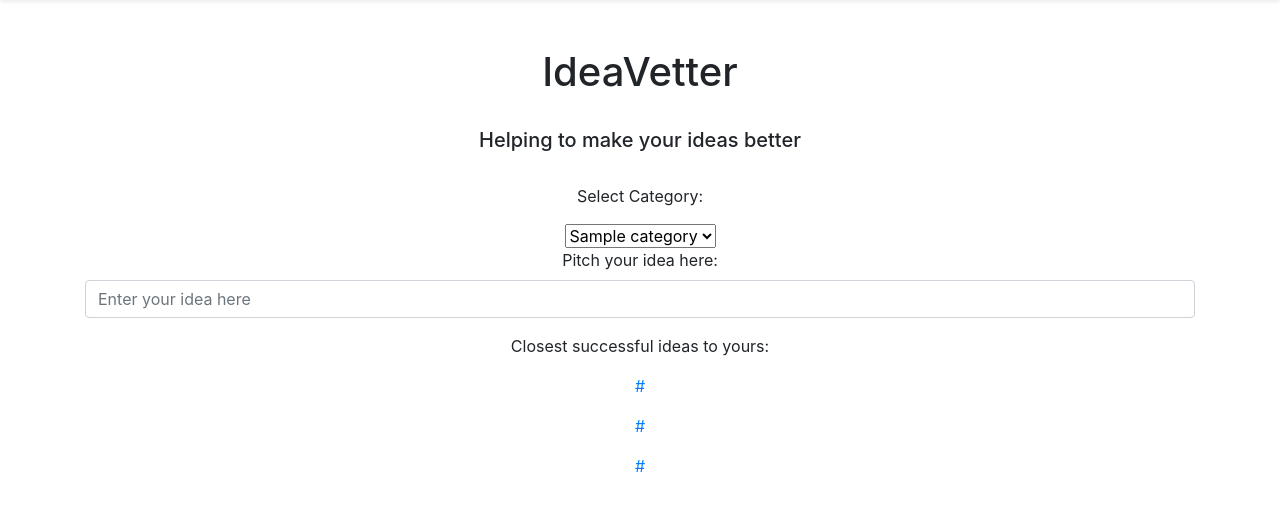
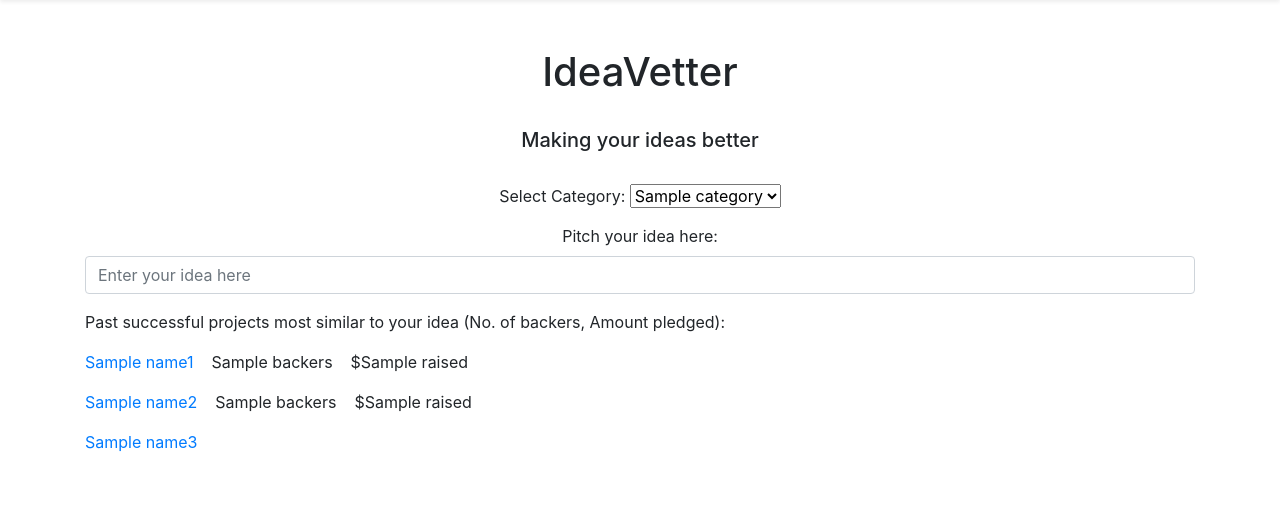
Before and after one commit to ChevyWilliams/insight, a Flask app: template myinsightapp/templates/output.html in a window 1280 px wide. Shown: the part 56-567 px from the top of the page. Run offline with Flask 2, Linux system fonts and the light colour scheme; the template is opened without the code that fills it: most values are stand-ins (such as "Sample title", 1, 10 or a date in 2020); some libraries are stand-ins or nearby versions.

Commit message:
Add to app output, normalize model

```diff
--- /dev/null
+++ b/myinsightapp/app.py
@@ -0,0 +1,111 @@
+from flask import Flask, request, flash, render_template
+from wtforms import Form, TextField, TextAreaField, validators, StringField, SubmitField, HiddenField
+import pandas as pd
+import sim_tool as st
+
+
+app = Flask(__name__)
+# app.config.from_object('yourapplication.default_settings')
+# app.config.from_envvar('YOURAPPLICATION_SETTINGS')
+
+# Home Page
+@app.route('/', methods=['GET', 'POST'])
+def index():
+    categories = ['Art/Visual Art/Photography', 'Books/Zine/Print', 'Crafts/Textiles', 'Design/Architecture', 'Equipment/Tools/DIY', 'Fashion/Apparel', 'Food/Beverage', 'Games/Gaming', 'Media', 'Music', 'Performance Art', 'Spaces/Places/Events', 'Tech/Web', 'TV/Film/Webseries', 'Other']
+    return render_template("home.html", categories=categories)
+
+
+@app.route('/pitchidea', methods=['POST'])
+def ideavetter():
+    if request.method == 'POST':
+        selection = request.form['selection']
+
+        for aKey in request.form:
+            if aKey == 'pitch':
+                text = request.form[aKey]
+        # text = request.form('pitch')
+        print(request.form['pitch'])
+        print(text)
+
+        if selection == 'Art/Visual Art/Photography':
+            df = pd.read_pickle('df_art.pkl')
+        elif selection == 'Books/Zine/Print':
+            df = pd.read_pickle('df_book.pkl')
+        elif selection == 'Crafts/Textiles':
+            df = pd.read_pickle('df_craft.pkl')
+        elif selection == 'Design/Architecture':
+            df = pd.read_pickle('df_design.pkl')
+        elif selection == 'Equipment/Tools/DIY':
+            df = pd.read_pickle('df_diy.pkl')
+        elif selection == 'Fashion/Apparel':
+            df = pd.read_pickle('df_fashion.pkl')
+        elif selection == 'Food/Beverage':
+            df = pd.read_pickle('df_food.pkl')
+        elif selection == 'Games/Gaming':
+            df = pd.read_pickle('df_games.pkl')
+        elif selection == 'Media':
+            df = pd.read_pickle('df_media.pkl')
+        elif selection == 'Music':
+            df = pd.read_pickle('df_music.pkl')
+        elif selection == 'Performance Art':
+            df = pd.read_pickle('df_perform.pkl')
+        elif selection == 'Spaces/Places/Events':
+            df = pd.read_pickle('df_events.pkl')
+        elif selection == 'Tech/Web':
+            df = pd.read_pickle('df_tech.pkl')
+        elif selection == 'TV/Film/Webseries':
+            df = pd.read_pickle('df_film.pkl')
+        else:
+            df = pd.read_pickle('df_other.pkl')
+
+
+        # df = st.load_data()
+        emb_model = st.load_model()
+
+
+    # clean and tokenize user input
+        clean_input = st.stripper(text)
+
+    # get vectors for input text
+#     input_vecs = get_vectors(clean_input)
+
+    # calculate WMD distance
+        df['distance'] = 0
+        for n in range(len(df)):
+            distance = emb_model.wmdistance(clean_input, df.loc[n,'stripblurb'])
+            df.loc[n,'distance'] = distance
+        # input_list = []
+        # for i in df['stripblurb']:
+        #     distance = emb_model.wmdistance(clean_input, i)
+        #     input_list.append(distance)
+
+
+    # add input_veclist to df
+        # df['distance'] = input_list
+
+    # sort dataframe in ascending order by distance
+        df.sort_values(by=['distance'])
+
+    # return url for top 3 rows
+        for i in df['state']:
+            if i == 'successful':
+                output_url1 = df.loc[0,'urls.web.project']
+                output_url2 = df.loc[1,'urls.web.project']
+                output_url3 = df.loc[2,'urls.web.project']
+                name1 = df.loc[0,'name']
+                name2 = df.loc[1,'name']
+                name3 = df.loc[2,'name']
+                backers1 = df.loc[0, 'backers_count']
+                backers2 = df.loc[1, 'backers_count']
+                backers3 = df.loc[2, 'backers_count']
+                pledged1 = int(df.loc[0, 'pledged'])
+                pledged2 = int(df.loc[1, 'pledged'])
+                pledged3 = int(df.loc[2, 'pledged'])
+
+    # return print(results)
+    return render_template("output.html", output_url1=output_url1, output_url2=output_url2, output_url3=output_url3, name1=name1, name2=name2, name3=name3, backers1=backers1, backers2=backers2, backers3=backers3, pledged1=pledged1, pledged2=pledged2, pledged3=pledged3)
+
+
+
+if __name__ == '__main__':
+    app.run(debug=True)
--- a/myinsightapp/templates/home.html
+++ b/myinsightapp/templates/home.html
@@ -61,7 +61,7 @@
       <h1 class="jumbotron-heading" align="center">IdeaVetter</h1>
 
 	<br>
-	<h5 class="jumbotron-heading" align="center">Helping to make your ideas better</h5>
+	<h5 class="jumbotron-heading" align="center">Making your ideas better</h5>
 	<br>
 
 <div class="container text-center ">
@@ -86,7 +86,8 @@
               <option value="bras">Other </option> -->
           {% endfor %}
           </select>
-        </div>
+        </p>
+      </div>
 
       <div class="form-group">
             <label for="idea">Pitch your idea here:</label>
--- a/myinsightapp/templates/output.html
+++ b/myinsightapp/templates/output.html
@@ -61,24 +61,23 @@
       <h1 class="jumbotron-heading" align="center">IdeaVetter</h1>
 
 	<br>
-	<h5 class="jumbotron-heading" align="center">Helping to make your ideas better</h5>
+	<h5 class="jumbotron-heading" align="center">Making your ideas better</h5>
 	<br>
 
 
 <div class="container text-center ">
   <form id = "input_data" action = "/pitchidea" method="POST">
     <div class="dropdown">
-      <p> Select Category: </p>
+      <p> Select Category:
         <select id = "customDropdown" name="selection">
           {% for category in categories %}
               <option value="{{category}}">{{category}}</option>
 
             {% endfor %}
           </select>
+        </p>
       </div>
-  </form>
 
-  <form id = "enter_idea" action="/pitchidea" method="post">
       <div class="form-group">
             <label for="idea">Pitch your idea here:</label>
             <input type="text" class="form-control" id="idea" name="pitch" placeholder="Enter your idea here"></div>
@@ -86,13 +85,14 @@
   </form>
 </div>
 
-<div class="container text-center ">
-    <!-- <div class="starter-template"> -->
-       <p>Closest successful ideas to yours:</p>
-       <p><a href>{{output_url1}}</a></p>
-       <p><a href>{{output_url2}}</a></p>
-       <p><a href>{{output_url3}}</a></p>
-     <!-- </div> -->
+
+<div class="container text-left ">
+    <div class="starter-template">
+       <p>Past successful projects most similar to your idea (No. of backers, Amount pledged):</p>
+       <p><a href = "{{output_url1}}">{{name1}}</a>&nbsp;&nbsp;&nbsp;&nbsp;{{backers1}}&nbsp;backers&nbsp;&nbsp;&nbsp;&nbsp;${{pledged1}}&nbsp;raised</p>
+       <p><a href = "{{output_url2}}">{{name2}}</a>&nbsp;&nbsp;&nbsp;&nbsp;{{backers2}}&nbsp;backers&nbsp;&nbsp;&nbsp;&nbsp;${{pledged2}}&nbsp;raised</p>
+       <p><a href = "{{output_url3}}">{{name3}}</a>&nbsp;&nbsp;&nbsp;&nbsp;<{{backers3}}&nbsp;backers&nbsp;&nbsp;&nbsp;&nbsp;${{pledged3}}&nbsp;raised</p>
+     </div>
 </div>
 
 </body>
```
Also changed, not shown: myinsightapp/templates/oldhome.html (added, +27 -0 lines), 1 other file. Lines whose indentation alone changed are shown as unchanged.
